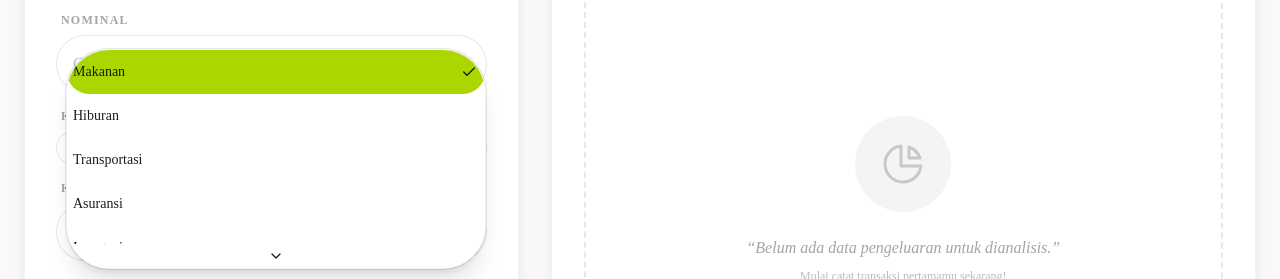
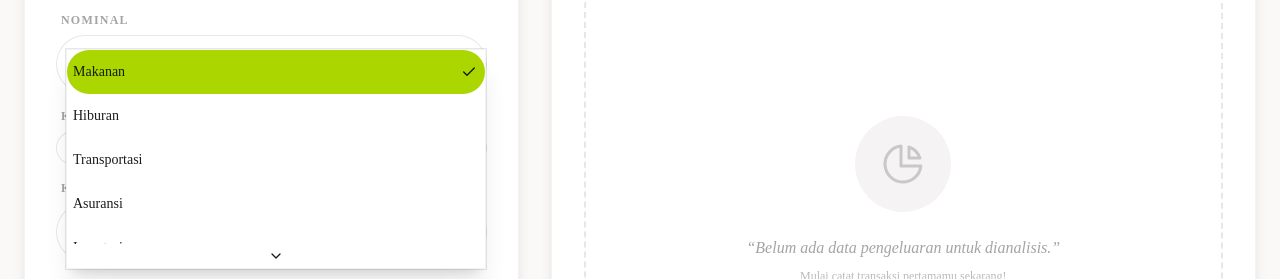
Before and after one commit to suhaimiathallah1202/frugalside, a Next.js app: page / in a window 1280 px wide. Both pictures are taken after a click on the button "Makanan". Shown: the part 521-800 px from the top of the page. Built offline with nearby package versions, Linux system fonts and the light colour scheme.

Commit message:
fix: square dropdown popup for Kategori select
- Change SelectContent from rounded-lg to rounded-none
- Remove conflicting rounded-2xl from TransactionForm override

```diff
--- a/src/components/transaction-form.tsx
+++ b/src/components/transaction-form.tsx
@@ -184,7 +184,7 @@ export function TransactionForm({ selectedMonth }: TransactionFormProps) {
                 <SelectTrigger className="w-full bg-surface-container-lowest dark:bg-dark border-none ring-1 ring-on-surface/10 dark:ring-white/10 focus:ring-2 focus:ring-accent rounded-2xl p-4 h-auto text-on-surface dark:text-white text-left transition-all outline-none select-none">
                   <SelectValue placeholder="Pilih Kategori" />
                 </SelectTrigger>
-                <SelectContent className="bg-card border border-on-surface/5 dark:border-white/5 rounded-2xl shadow-xl text-on-surface dark:text-white">
+                <SelectContent className="bg-card border border-on-surface/5 dark:border-white/5 shadow-xl text-on-surface dark:text-white">
                   {categories.map((cat) => (
                     <SelectItem
                       key={cat}
--- a/src/components/ui/select.tsx
+++ b/src/components/ui/select.tsx
@@ -69,7 +69,7 @@ function SelectContent({
       <SelectPrimitive.Content
         data-slot="select-content"
         data-align-trigger={position === "item-aligned"}
-        className={cn("relative z-50 max-h-(--radix-select-content-available-height) min-w-36 origin-(--radix-select-content-transform-origin) overflow-x-hidden overflow-y-auto rounded-lg bg-popover text-popover-foreground shadow-md ring-1 ring-foreground/10 duration-100 data-[align-trigger=true]:animate-none data-[side=bottom]:slide-in-from-top-2 data-[side=left]:slide-in-from-right-2 data-[side=right]:slide-in-from-left-2 data-[side=top]:slide-in-from-bottom-2 data-open:animate-in data-open:fade-in-0 data-open:zoom-in-95 data-closed:animate-out data-closed:fade-out-0 data-closed:zoom-out-95", position ==="popper"&&"data-[side=bottom]:translate-y-1 data-[side=left]:-translate-x-1 data-[side=right]:translate-x-1 data-[side=top]:-translate-y-1", className )}
+        className={cn("relative z-50 max-h-(--radix-select-content-available-height) min-w-36 origin-(--radix-select-content-transform-origin) overflow-x-hidden overflow-y-auto rounded-none bg-popover text-popover-foreground shadow-md ring-1 ring-foreground/10 duration-100 data-[align-trigger=true]:animate-none data-[side=bottom]:slide-in-from-top-2 data-[side=left]:slide-in-from-right-2 data-[side=right]:slide-in-from-left-2 data-[side=top]:slide-in-from-bottom-2 data-open:animate-in data-open:fade-in-0 data-open:zoom-in-95 data-closed:animate-out data-closed:fade-out-0 data-closed:zoom-out-95", position ==="popper"&&"data-[side=bottom]:translate-y-1 data-[side=left]:-translate-x-1 data-[side=right]:translate-x-1 data-[side=top]:-translate-y-1", className )}
         position={position}
         align={align}
         {...props}
```
